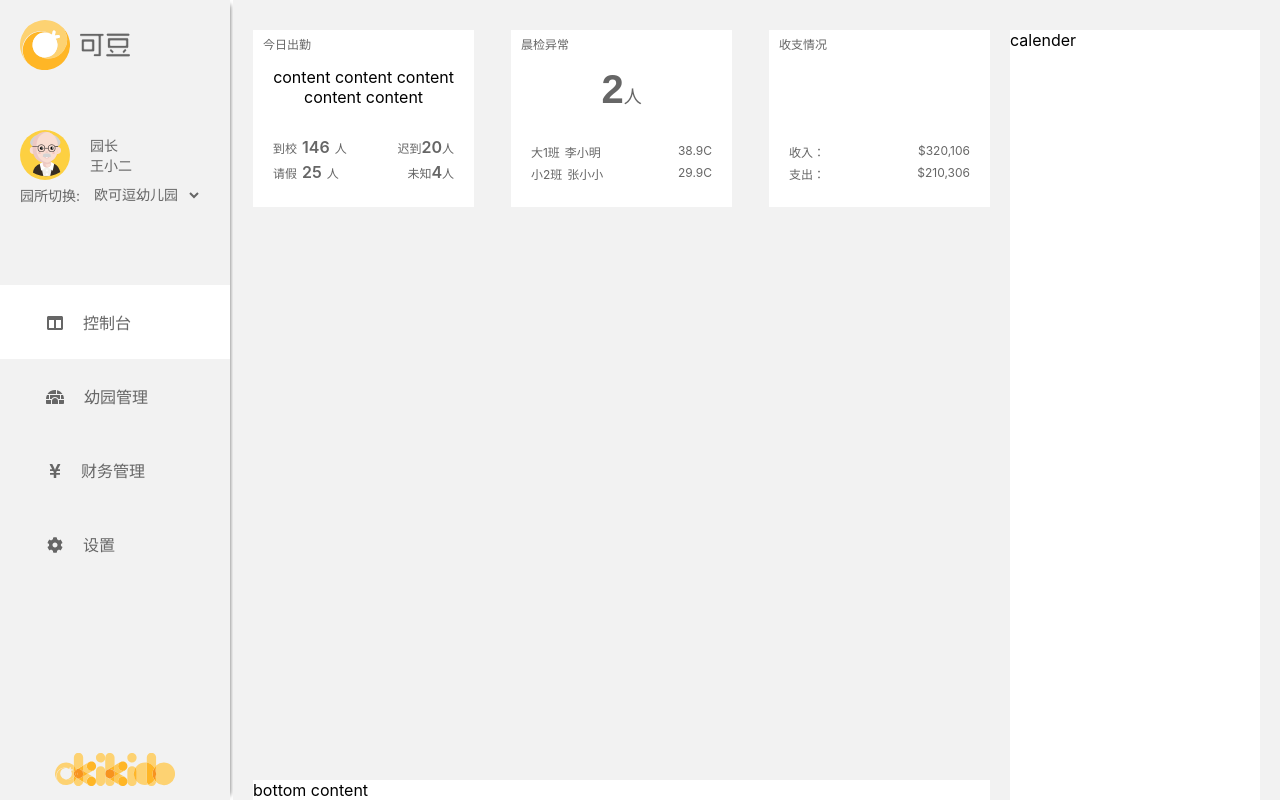
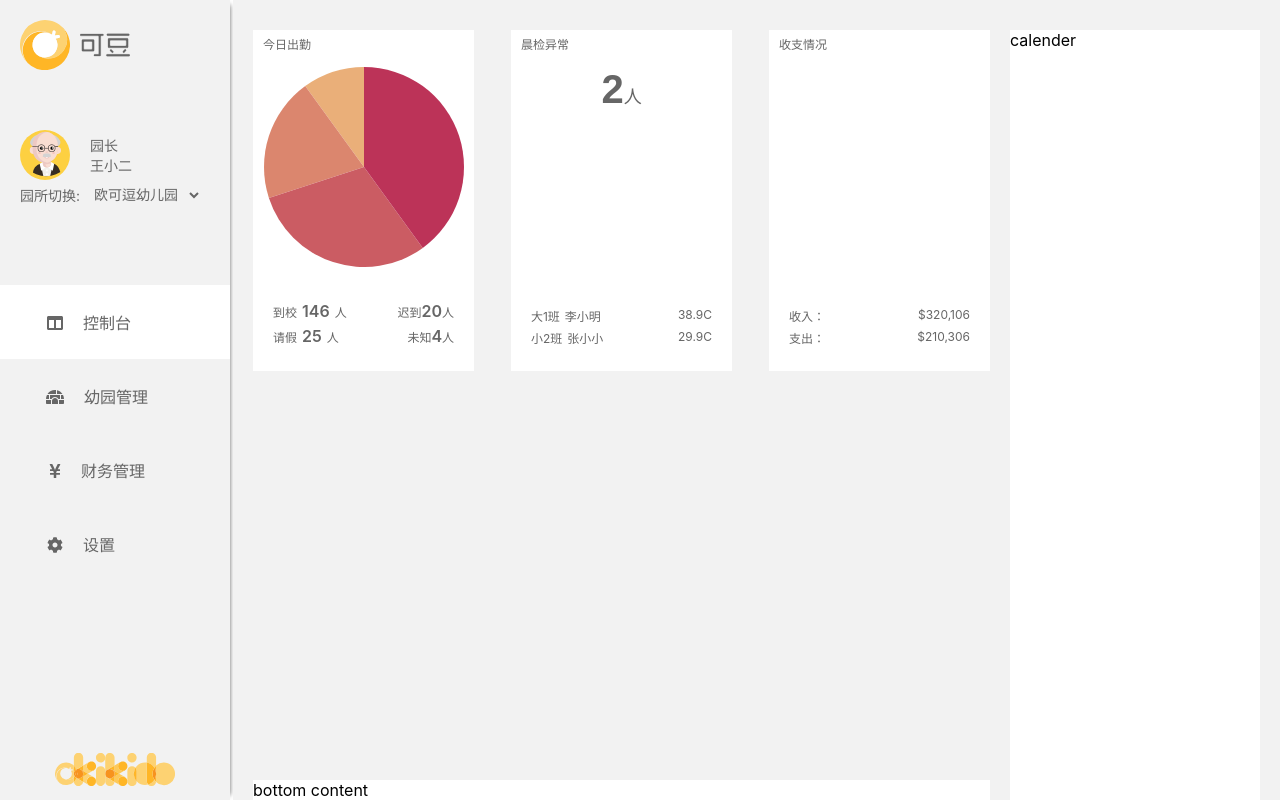
Before and after one commit to mouqinyao/okikiddo-web, a React (Create React App) app: page / in a window 1280 px wide. Built offline with nearby package versions, Linux system fonts and the light colour scheme.

Commit message:
create pie chart.

```diff
--- a/package.json
+++ b/package.json
@@ -8,6 +8,7 @@
     "@fortawesome/free-regular-svg-icons": "^5.7.2",
     "@fortawesome/free-solid-svg-icons": "^5.7.2",
     "@fortawesome/react-fontawesome": "^0.1.4",
+    "d3": "^5.9.1",
     "node-sass": "^4.11.0",
     "react": "^16.8.3",
     "react-dom": "^16.8.3",
--- a/src/App.js
+++ b/src/App.js
@@ -1,4 +1,5 @@
 import React, { Component } from 'react';
+import { SimplePieChart } from "./SimplePieChart";
 import { FontAwesomeIcon } from '@fortawesome/react-fontawesome'
 import { faColumns, faIgloo, faYenSign, faCog } from '@fortawesome/free-solid-svg-icons'
 import logo1 from './images/logo1.svg';
@@ -60,7 +61,9 @@ class App extends Component {
           <div className="center-top-content">
             <div className="status-card-container">
               <p className="status-card-title">今日出勤</p>
-              <div className="status-card-fill">content content content content content</div>
+              <div className="status-card-fill">
+                <SimplePieChart />
+              </div>
               <div className="status-card-footer">
                 <div className="card-footer-row">
                   <div className="card-footer-left">
--- /dev/null
+++ b/src/SimplePieChart.js
@@ -0,0 +1,36 @@
+import * as React from "react";
+import * as d3 from "d3";
+
+const data = [1, 2, 3, 4];
+
+export const SimplePieChart = () => {
+  const height = 200;
+  const width = 200;
+
+  let pie = d3.pie()(data);
+
+  return (
+    <svg height={height} width={width}>
+      <g transform={`translate(${width / 2},${height / 2})`}>
+        <Slice pie={pie} />
+      </g>
+    </svg>
+  );
+};
+
+const Slice = props => {
+  let { pie } = props;
+
+  let arc = d3
+    .arc()
+    .innerRadius(0)
+    .outerRadius(100);
+
+  let interpolate = d3.interpolateRgb("#eaaf79", "#bc3358");
+
+  return pie.map((slice, index) => {
+    let sliceColor = interpolate(index / (pie.length - 1));
+
+    return <path d={arc(slice)} fill={sliceColor} />;
+  });
+};
```
Also changed, not shown: 1 other file (tests, documents, lock files or other folders).
